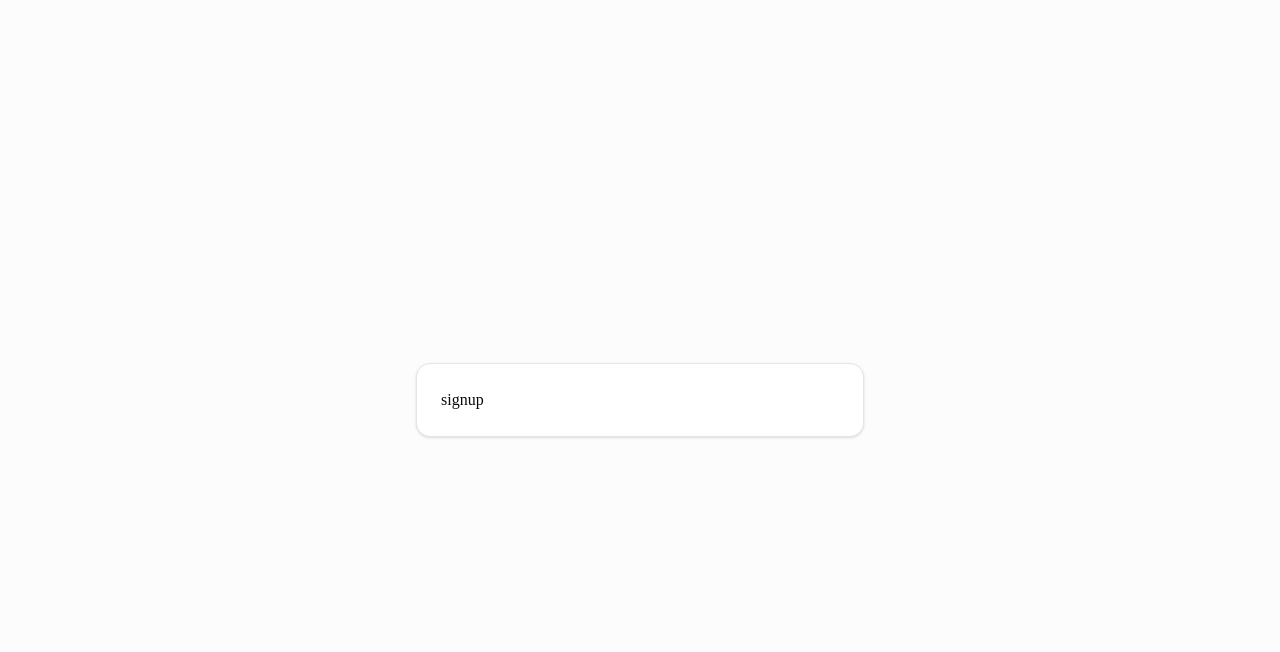
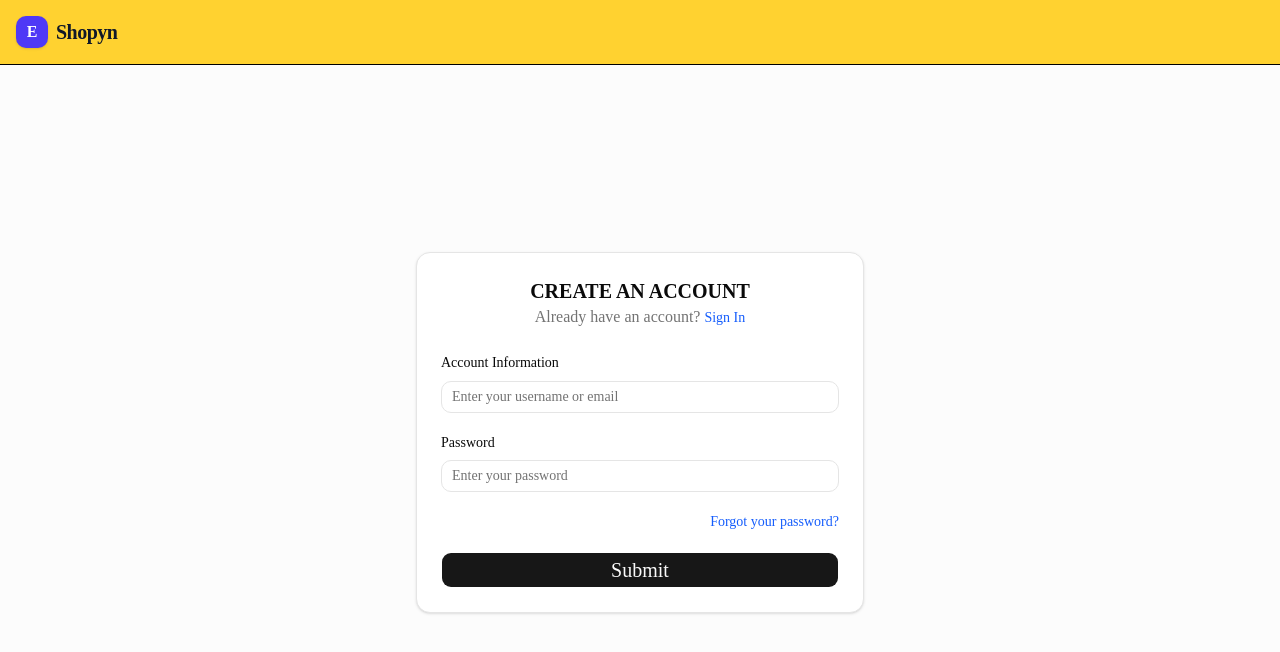
Before and after one commit to SokChanSeiha/eshopyn-client, a Next.js app: page /register in a window 1280 px wide. Shown: the top 652 px of the page. Built offline with nearby package versions, Linux system fonts and the light colour scheme.

Commit message:
feature(ui): fix layout auth folder

```diff
--- a/app/(auth)/layout.tsx
+++ b/app/(auth)/layout.tsx
@@ -1,5 +1,6 @@
 // app/(auth)/layout.tsx
 import React from 'react'
+import Link from 'next/link'
 
 export default function AuthLayout({
   children,
@@ -7,19 +8,25 @@ export default function AuthLayout({
   children: React.ReactNode
 }) {
   return (
-    <main className="min-h-screen w-full flex flex-col items-center justify-center p-4 bg-muted/30">
-      {/* Optional Brand / Header text */}
-      {/* <div className="mb-6 text-center">
-        <h1 className="text-2xl font-bold">SIGN IN ACCOUNT</h1>
-        <p className="text-muted-foreground">
-          Not yet have an account?
-          <a href="/register" className="text-primary underline">Sign up</a>
-        </p>
-      </div> */}
+    <main className="min-h-screen w-full flex flex-col items-center bg-muted/30">
+      {/*  Header text */}
+      <header className="w-full border-b border-black bg-amber-300 p-4">
+        <Link href="/" className="inline-flex items-center gap-2">
+          <div className="flex h-8 w-8 items-center justify-center rounded-lg bg-indigo-600 font-bold text-white shadow-sm">
+            E
+          </div>
+          <span className="text-xl font-bold tracking-tight text-gray-900">
+            Shopyn
+          </span>
+        </Link>
+      </header>
+      <div className="w-full flex flex-1 items-center justify-center p-4">
+      {/* Centered form container */}
 
-      {/* Centered form container */}
+
       <div className="w-full max-w-md bg-card p-6 border rounded-xl shadow-sm">
         {children}
+      </div>
       </div>
     </main>
   )
--- a/app/(auth)/login/page.tsx
+++ b/app/(auth)/login/page.tsx
@@ -1,4 +1,4 @@
-import { Button } from "@/components/ui/button"
+import { Button } from "@/components/ui/button";
 import {
   Field,
   FieldDescription,
@@ -7,21 +7,30 @@ import {
   FieldLegend,
   FieldSeparator,
   FieldSet,
-} from "@/components/ui/field"
-import { Input } from "@/components/ui/input"
+} from "@/components/ui/field";
+import { Input } from "@/components/ui/input";
 import {
   Tooltip,
   TooltipContent,
   TooltipTrigger,
-} from "@/components/ui/tooltip"
+} from "@/components/ui/tooltip";
 
 export function Login() {
   return (
-    <div className="w-full max-w-md">
+    <div className="w-full">
+      <div className="mb-6 text-center">
+        <h1 className="text-xl font-bold">SIGN IN ACCOUNT</h1>
+        <p className="text-muted-foreground">
+          Not yet have an account?
+          <a href="#" className="pl-1 text-blue-600 text-sm hover:underline">
+            Sign Up
+          </a>
+        </p>
+      </div>
+
         <form>
           <FieldGroup>
             <FieldSet>
-            <FieldDescription>FILL IN YOUR INFORMATION</FieldDescription>
               <FieldGroup>
                 <Field>
                   <FieldLabel htmlFor="login-account-label">
@@ -45,16 +54,21 @@ export function Login() {
                   />
                 </Field>
 
-                <a href="#" className="ml-auto text-blue-600 text-sm hover:underline">
+                <a
+                  href="#"
+                  className="ml-auto text-blue-600 text-sm hover:underline"
+                >
                   Forgot your password?
                 </a>
-                <Button type="submit" size="lg" className="w-full text-xl">Submit</Button>
+                <Button type="submit" size="lg" className="w-full text-xl">
+                  Submit
+                </Button>
               </FieldGroup>
             </FieldSet>
           </FieldGroup>
         </form>
     </div>
-  )
+  );
 }
 
 export default Login;
--- a/app/(auth)/register/page.tsx
+++ b/app/(auth)/register/page.tsx
@@ -1,9 +1,74 @@
-import React from 'react'
+import { Button } from "@/components/ui/button";
+import {
+  Field,
+  FieldDescription,
+  FieldGroup,
+  FieldLabel,
+  FieldLegend,
+  FieldSeparator,
+  FieldSet,
+} from "@/components/ui/field";
+import { Input } from "@/components/ui/input";
+import {
+  Tooltip,
+  TooltipContent,
+  TooltipTrigger,
+} from "@/components/ui/tooltip";
 
-function signup() {
+export function Signup() {
   return (
-    <div>signup</div>
-  )
+    <div className="w-full">
+      <div className="mb-6 text-center">
+        <h1 className="text-xl font-bold">CREATE AN ACCOUNT</h1>
+        <p className="text-muted-foreground">
+          Already have an account?
+          <a href="#" className="pl-1 text-blue-600 text-sm hover:underline">
+            Sign In
+          </a>
+        </p>
+      </div>
+
+        <form>
+          <FieldGroup>
+            <FieldSet>
+              <FieldGroup>
+                <Field>
+                  <FieldLabel htmlFor="login-account-label">
+                    Account Information
+                  </FieldLabel>
+                  <Input
+                    id="login-account-input"
+                    placeholder="Enter your username or email"
+                    required
+                  />
+                </Field>
+                <Field>
+                  <FieldLabel htmlFor="login-password-label">
+                    Password
+                  </FieldLabel>
+                  <Input
+                    id="login-password-input"
+                    type="password"
+                    placeholder="Enter your password"
+                    required
+                  />
+                </Field>
+
+                <a
+                  href="#"
+                  className="ml-auto text-blue-600 text-sm hover:underline"
+                >
+                  Forgot your password?
+                </a>
+                <Button type="submit" size="lg" className="w-full text-xl">
+                  Submit
+                </Button>
+              </FieldGroup>
+            </FieldSet>
+          </FieldGroup>
+        </form>
+    </div>
+  );
 }
 
-export default signup
+export default Signup;
--- a/app/layout.tsx
+++ b/app/layout.tsx
@@ -23,7 +23,11 @@ export default function RootLayout({ children }: LayoutProps<"/">) {
       lang="en"
       className={`${geistSans.variable} ${geistMono.variable} h-full antialiased`}
     >
-      <body className="min-h-full flex flex-col">{children}</body>
+      <body className="flex min-h-full flex-col">
+        <main className="flex-1">
+          {children}
+        </main>
+      </body>
     </html>
   );
 }
--- a/app/page.tsx
+++ b/app/page.tsx
@@ -5,7 +5,7 @@ import { Login } from "./(auth)/login/page";
 export function Home() {
   return (
     <main>
-      <Login />
+      <h1>Hello</h1>
     </main>
   );
 };
```
Lines whose indentation alone changed are shown as unchanged.
